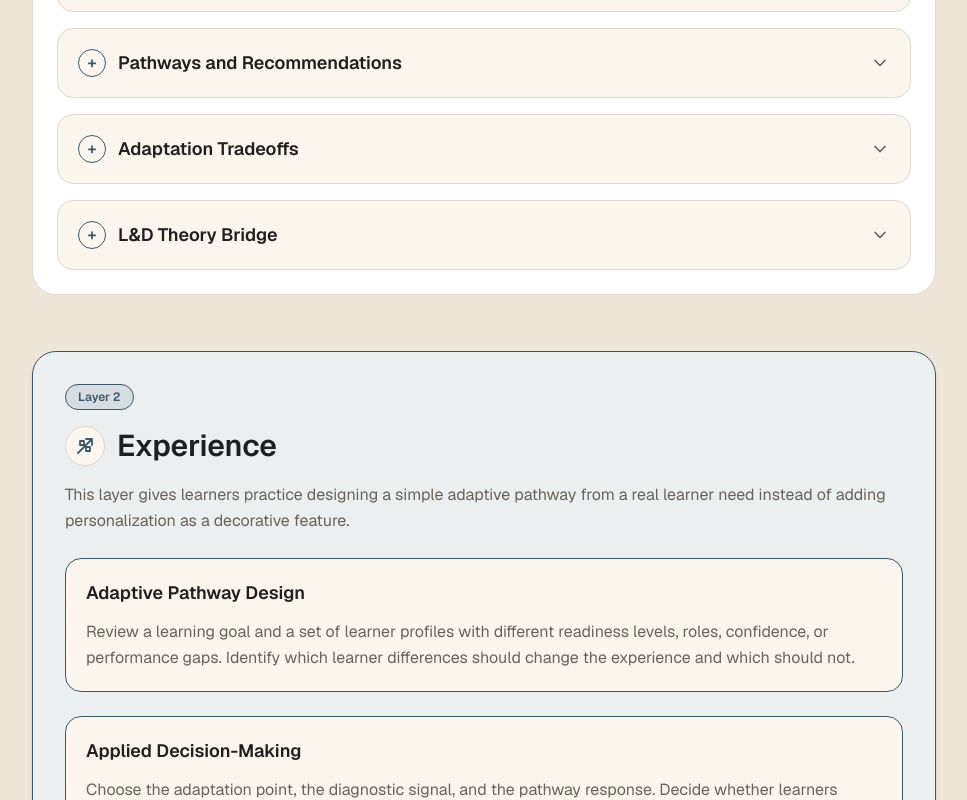
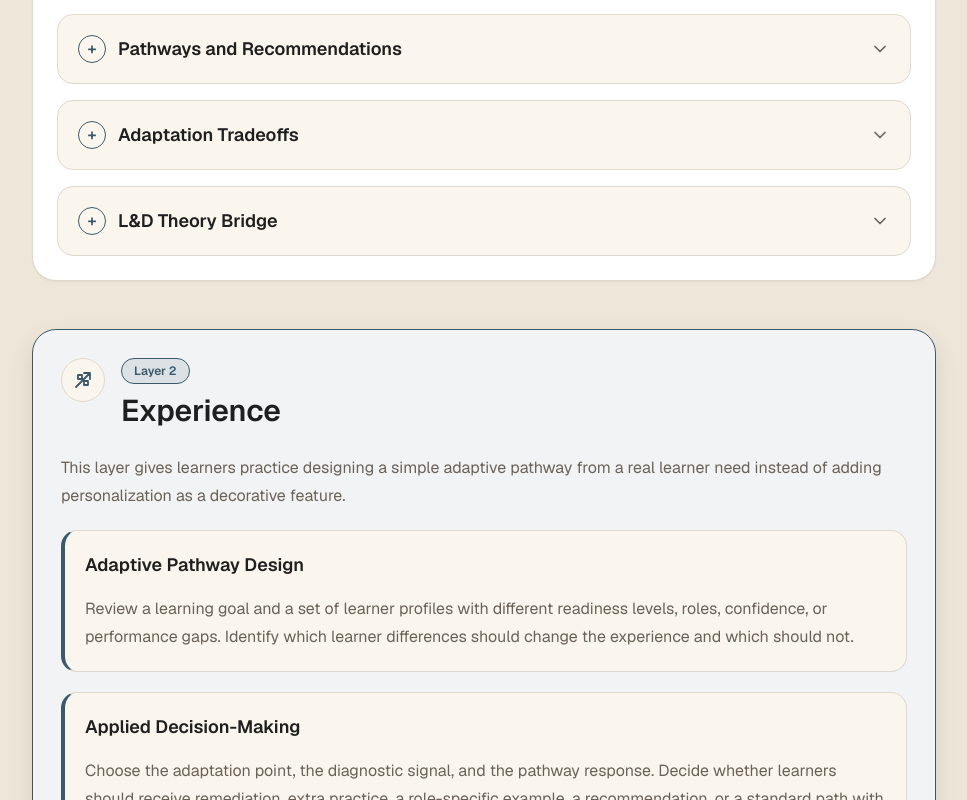
Before and after one commit to BradleyAPierce/future_of_id, a Next.js app in the folder web/: page /course/module/adaptive-learning in a window 1280 px wide. Shown: the part 1420-2220 px from the top of the page, without its empty margins (296-1263 px from the left). Built offline with nearby package versions, Linux system fonts and the light colour scheme.

Commit message:
Refactor UI components for consistency and improved styling

```diff
--- a/web/app/course/module/[slug]/page.tsx
+++ b/web/app/course/module/[slug]/page.tsx
@@ -1,11 +1,11 @@
 "use client";
 
-import Link from "next/link";
 import { notFound } from "next/navigation";
 import { use } from "react";
 import LessonIntro from "@/components/course/LessonIntro";
 import ModuleContentFlow from "@/components/course/ModuleContentFlow";
 import BackToTopButton from "@/components/ui/BackToTopButton";
+import Button from "@/components/ui/Button";
 import PageBanner from "@/components/ui/PageBanner";
 import { moduleContentBySlug } from "@/content/modules";
 import { modules } from "@/data/modules";
@@ -74,32 +74,28 @@ export default function ModulePage({ params }: ModulePageProps) {
         scenarioDecisions={scenarioDecisions}
       />
 
-      <section className="flex flex-col sm:flex-row gap-4">
-        <button
+      <section className="flex flex-col gap-3 sm:flex-row sm:flex-wrap">
+        <Button
           type="button"
           onClick={() => markComplete(slug)}
           disabled={completed}
-          className={`rounded-lg px-5 py-3 font-medium transition ${
-            completed
-               ? "cursor-default bg-[var(--success)] text-[var(--bg)]"
-               : "bg-[var(--primary)] text-[var(--bg)] hover:bg-[var(--primary-hover)]"
-          }`}>
+          variant={completed ? "secondary" : "primary"}>
           {completed ? "✓ Module Completed" : "Mark Module Complete"}
-        </button>
+        </Button>
 
         {nextModule && (
-          <Link
+          <Button
             href={`/course/module/${nextModule.slug}`}
-            className="rounded-lg border border-[var(--border)] px-5 py-3 text-center font-medium text-[var(--text)] transition hover:border-[var(--primary)] hover:bg-[var(--surface-elevated)]">
+            variant="secondary">
             Next Module →
-          </Link>
+          </Button>
         )}
 
-        <Link
+        <Button
           href="/course/dashboard"
-          className="rounded-lg border border-[var(--border)] px-5 py-3 text-center font-medium text-[var(--text)] transition hover:border-[var(--primary)] hover:bg-[var(--surface-elevated)]">
+          variant="secondary">
           Back to Dashboard
-        </Link>
+        </Button>
       </section>
       <BackToTopButton />
     </div>
--- a/web/components/course/LessonIntro.tsx
+++ b/web/components/course/LessonIntro.tsx
@@ -1,4 +1,5 @@
 import { ReactNode } from "react";
+import Surface from "@/components/ui/Surface";
 
 interface LessonIntroProps {
   title: string;
@@ -12,7 +13,7 @@ export default function LessonIntro({
   children,
 }: LessonIntroProps) {
   return (
-    <div className="space-y-4 rounded-xl border border-[var(--border)] bg-[var(--surface)] p-6">
+    <Surface padding="lg" className="space-y-4">
       <h2 className="text-2xl font-semibold text-[var(--text)]">{title}</h2>
 
       <p className="leading-relaxed text-[var(--text)]">{description}</p>
@@ -20,6 +21,6 @@ export default function LessonIntro({
       {children && (
         <div className="text-sm leading-relaxed text-[var(--muted)]">{children}</div>
       )}
-    </div>
+    </Surface>
   );
 }
--- a/web/components/course/LessonSection.tsx
+++ b/web/components/course/LessonSection.tsx
@@ -1,4 +1,5 @@
 import { ReactNode } from "react";
+import Badge from "@/components/ui/Badge";
 
 interface LessonSectionProps {
   title: string;
@@ -73,45 +74,40 @@ export default function LessonSection({
 }: LessonSectionProps) {
   const accentStyles = {
     default: "border border-[var(--border)] bg-[var(--surface)]",
-    blue: "border border-[var(--primary)] bg-[color-mix(in_srgb,var(--primary)_10%,var(--surface))]",
-    amber: "border border-[var(--accent)] bg-[color-mix(in_srgb,var(--accent)_10%,var(--surface))]",
+    blue: "border border-[var(--primary)] bg-[color-mix(in_srgb,var(--primary)_7%,var(--surface))]",
+    amber: "border border-[var(--accent)] bg-[color-mix(in_srgb,var(--accent)_7%,var(--surface))]",
   };
 
-  const badgeStyles = {
-    default: "bg-[var(--surface-elevated)] text-[var(--text)] border border-[var(--border)]",
-    blue: "bg-[color-mix(in_srgb,var(--primary)_12%,transparent)] text-[var(--primary)] border border-[var(--primary)]",
-    amber: "bg-[color-mix(in_srgb,var(--accent)_12%,transparent)] text-[var(--accent)] border border-[var(--accent)]",
-  };
+  const badgeTone = {
+    default: "default",
+    blue: "primary",
+    amber: "accent",
+  } as const;
 
   return (
     <div
-      className={`rounded-xl ${
-        emphasis === "dominant" ? "p-8 shadow-md" : "p-6"
+      className={`rounded-[var(--radius-xl)] ${
+        emphasis === "dominant" ? "p-7 shadow-[var(--shadow-md)]" : "p-6 shadow-[var(--shadow-sm)]"
       } ${accentStyles[accent]}`}>
-      {badge && (
-        <div className="flex flex-wrap items-center gap-3 mb-4">
-          <span
-            className={`inline-block text-xs font-semibold px-3 py-1 rounded-full ${badgeStyles[accent]}`}>
-            {badge}
-          </span>
-        </div>
-      )}
-
-      <div className="mb-4 flex items-center gap-3">
-        <span className="flex h-10 w-10 shrink-0 items-center justify-center rounded-full border border-[var(--border)] bg-[var(--surface-elevated)]">
+      <div className="mb-6 flex flex-col gap-4 sm:flex-row sm:items-start">
+        <span className="flex h-11 w-11 shrink-0 items-center justify-center rounded-full border border-[var(--border)] bg-[var(--surface-elevated)]">
           <SectionIcon accent={accent} />
         </span>
-        <h3
-          className={`font-semibold text-[var(--text)] ${
-            emphasis === "dominant" ? "text-3xl" : "text-2xl"
-          }`}>
-          {title}
-        </h3>
+
+        <div className="min-w-0 space-y-2">
+          {badge && <Badge tone={badgeTone[accent]}>{badge}</Badge>}
+          <h3
+            className={`font-semibold leading-tight text-[var(--text)] ${
+              emphasis === "dominant" ? "text-2xl md:text-3xl" : "text-2xl"
+            }`}>
+            {title}
+          </h3>
+        </div>
       </div>
 
       <div
-        className={`leading-relaxed text-[var(--muted)] ${
-          emphasis === "dominant" ? "space-y-6" : "space-y-4"
+        className={`leading-7 text-[var(--muted)] ${
+          emphasis === "dominant" ? "space-y-5" : "space-y-4"
         }`}>
         {children}
       </div>
--- a/web/components/course/ModuleContentFlow.tsx
+++ b/web/components/course/ModuleContentFlow.tsx
@@ -29,7 +29,7 @@ export default function ModuleContentFlow({
   ];
 
   return (
-    <section className="space-y-14">
+    <section className="space-y-12">
       <ModuleOutcomesAccordion outcomes={moduleContent.intro.outcomes} />
 
       {orderedLayers.map(({ kind, layer }) => (
--- a/web/components/course/ModuleExperienceSections.tsx
+++ b/web/components/course/ModuleExperienceSections.tsx
@@ -1,4 +1,5 @@
 import type { ModuleLayerSection } from "@/types/moduleContent";
+import Surface from "@/components/ui/Surface";
 import ModuleSectionItems from "./ModuleSectionItems";
 
 type ModuleExperienceSectionsProps = {
@@ -11,17 +12,21 @@ export default function ModuleExperienceSections({
   return (
     <>
       {sections.map((section) => (
-        <div
+        <Surface
           key={section.id}
-          className="space-y-3 rounded-lg border border-[var(--primary)] bg-[var(--surface-elevated)] p-5">
+          tone="elevated"
+          padding="md"
+          className="space-y-4 rounded-[var(--radius-lg)] border-l-4 border-l-[var(--primary)] shadow-none">
           <h4 className="text-lg font-semibold text-[var(--text)]">
             {section.title}
           </h4>
 
-          {section.description && <p>{section.description}</p>}
+          {section.description && (
+            <p className="leading-7 text-[var(--muted)]">{section.description}</p>
+          )}
 
           <ModuleSectionItems items={section.items} />
-        </div>
+        </Surface>
       ))}
     </>
   );
--- a/web/components/course/ModuleOutcomesAccordion.tsx
+++ b/web/components/course/ModuleOutcomesAccordion.tsx
@@ -10,8 +10,8 @@ export default function ModuleOutcomesAccordion({
   }
 
   return (
-    <details className="group rounded-xl border border-[var(--border)] bg-[var(--surface)] p-2 open:border-[var(--primary)] open:bg-[var(--surface-elevated)]">
-      <summary className="flex cursor-pointer list-none items-center gap-4 rounded-lg p-4 transition hover:bg-[var(--surface-elevated)] focus:outline-none focus:ring-2 focus:ring-[var(--primary)]">
+    <details className="group rounded-[var(--radius-xl)] border border-[var(--border)] bg-[var(--surface)] p-2 shadow-[var(--shadow-sm)] open:border-[var(--primary)] open:bg-[var(--surface-elevated)]">
+      <summary className="flex cursor-pointer list-none items-center gap-4 rounded-[var(--radius-md)] p-4 transition hover:bg-[var(--surface-elevated)] focus:outline-none focus-visible:ring-2 focus-visible:ring-[var(--primary)] focus-visible:ring-offset-2 focus-visible:ring-offset-[var(--bg)]">
         <span className="flex h-8 w-8 shrink-0 items-center justify-center rounded-full border border-[var(--primary)] text-lg font-semibold text-[var(--primary)] transition group-open:border-[var(--primary-hover)] group-open:text-[var(--primary-hover)]">
           <span className="group-open:hidden">+</span>
           <span className="hidden group-open:inline">−</span>
@@ -50,7 +50,7 @@ export default function ModuleOutcomesAccordion({
         </svg>
       </summary>
 
-      <div className="px-4 pb-4 pt-2">
+      <div className="px-4 pb-5 pt-3">
         <p className="leading-relaxed text-[var(--muted)]">
           By the end of this module, you should be able to:
         </p>
--- a/web/components/course/ModuleReflectionSection.tsx
+++ b/web/components/course/ModuleReflectionSection.tsx
@@ -1,4 +1,5 @@
 import type { ModuleContent } from "@/types/moduleContent";
+import Surface from "@/components/ui/Surface";
 import ReflectionFeedbackAI from "./ReflectionFeedbackAI";
 
 type ModuleReflection = NonNullable<ModuleContent["reflection"]>;
@@ -13,8 +14,8 @@ export default function ModuleReflectionSection({
   reflection,
 }: ModuleReflectionSectionProps) {
   return (
-    <div className="rounded-xl border border-[var(--accent)] bg-[color-mix(in_srgb,var(--accent)_8%,var(--surface-elevated))] p-8 shadow-sm">
-      <div className="mb-4 flex items-center gap-3">
+    <Surface tone="accent" padding="lg" className="space-y-5 rounded-[var(--radius-xl)]">
+      <div className="flex items-center gap-3">
         <span className="flex h-10 w-10 shrink-0 items-center justify-center rounded-full border border-[var(--accent)] bg-[color-mix(in_srgb,var(--accent)_12%,transparent)]">
           <svg
             aria-hidden="true"
@@ -40,6 +41,6 @@ export default function ModuleReflectionSection({
       </p>
 
       <ReflectionFeedbackAI moduleSlug={moduleSlug} />
-    </div>
+    </Surface>
   );
 }
--- a/web/components/course/ModuleSectionAccordion.tsx
+++ b/web/components/course/ModuleSectionAccordion.tsx
@@ -9,14 +9,14 @@ export default function ModuleSectionAccordion({
   section,
 }: ModuleSectionAccordionProps) {
   return (
-    <details className="group rounded-lg border border-[var(--border)] bg-[var(--surface-elevated)] p-2 open:border-[var(--primary)] open:bg-[color-mix(in_srgb,var(--primary)_8%,var(--surface-elevated))]">
-      <summary className="flex cursor-pointer list-none items-center gap-3 rounded-md p-3 transition hover:bg-[var(--surface)] focus:outline-none focus:ring-2 focus:ring-[var(--primary)]">
+    <details className="group rounded-[var(--radius-lg)] border border-[var(--border)] bg-[var(--surface-elevated)] p-2 open:border-[var(--primary)] open:bg-[color-mix(in_srgb,var(--primary)_6%,var(--surface-elevated))]">
+      <summary className="flex cursor-pointer list-none items-center gap-3 rounded-[var(--radius-md)] p-3 transition hover:bg-[var(--surface)] focus:outline-none focus-visible:ring-2 focus-visible:ring-[var(--primary)] focus-visible:ring-offset-2 focus-visible:ring-offset-[var(--bg)]">
         <span className="flex h-7 w-7 shrink-0 items-center justify-center rounded-full border border-[var(--primary)] text-base font-semibold text-[var(--primary)] transition group-open:border-[var(--primary-hover)] group-open:text-[var(--primary-hover)]">
           <span className="group-open:hidden">+</span>
           <span className="hidden group-open:inline">−</span>
         </span>
 
-        <span className="flex-1 text-lg font-semibold text-[var(--text)]">
+        <span className="flex-1 text-base font-semibold leading-snug text-[var(--text)] sm:text-lg">
           {section.title}
         </span>
 
@@ -31,8 +31,10 @@ export default function ModuleSectionAccordion({
         </svg>
       </summary>
 
-      <div className="px-3 pb-3 pt-2 space-y-3">
-        {section.description && <p>{section.description}</p>}
+      <div className="space-y-4 px-3 pb-4 pt-3">
+        {section.description && (
+          <p className="leading-7 text-[var(--muted)]">{section.description}</p>
+        )}
 
         <ModuleSectionItems items={section.items} />
       </div>
--- a/web/components/course/ModuleSectionItems.tsx
+++ b/web/components/course/ModuleSectionItems.tsx
@@ -14,9 +14,13 @@ export default function ModuleSectionItems({ items }: ModuleSectionItemsProps) {
       {items.map((item) => (
         <li
           key={item.label}
-          className="rounded-lg border border-[var(--border)] bg-[var(--surface)] p-4">
+          className="rounded-[var(--radius-md)] border border-[var(--border)] bg-[color-mix(in_srgb,var(--surface)_72%,var(--surface-elevated))] p-4">
           <p className="font-medium text-[var(--text)]">{item.label}</p>
-          {item.description && <p className="mt-1">{item.description}</p>}
+          {item.description && (
+            <p className="mt-2 leading-7 text-[var(--muted)]">
+              {item.description}
+            </p>
+          )}
         </li>
       ))}
     </ul>
--- a/web/components/course/ScenarioDecisionAI.tsx
+++ b/web/components/course/ScenarioDecisionAI.tsx
@@ -211,12 +211,14 @@ export default function ScenarioDecisionAI({
             </p>
 
             {nextScenario && (
-              <button
+              <Button
                 type="button"
                 onClick={() => handleScenarioChange(nextScenario.id)}
-                className="rounded-lg bg-[var(--success-hover)] px-4 py-2 text-sm font-medium text-[var(--bg)] transition hover:bg-[var(--success)]">
+                variant="secondary"
+                size="sm"
+                className="w-fit">
                 Move to {nextScenario.focus}
-              </button>
+              </Button>
             )}
           </Surface>
         </>
```
